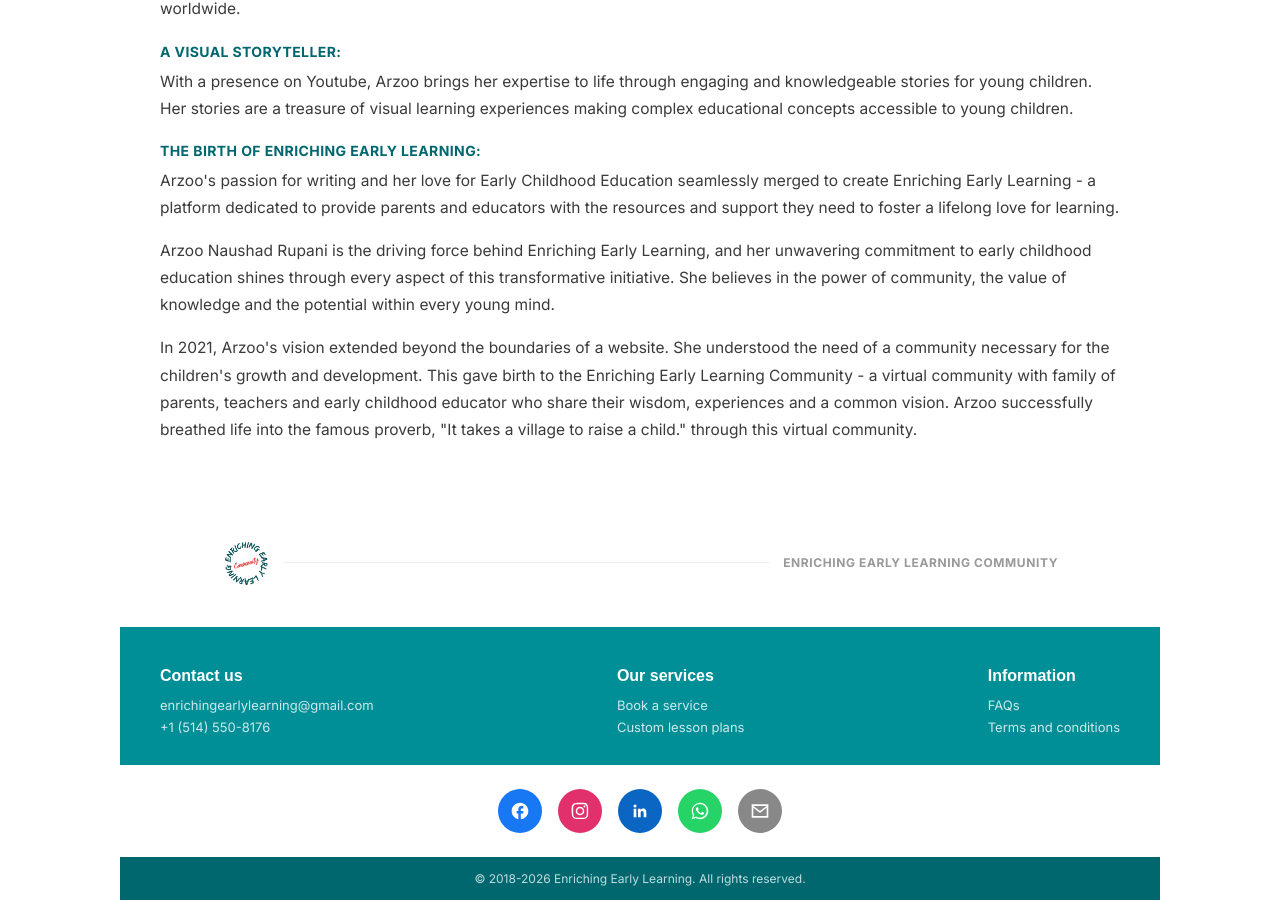
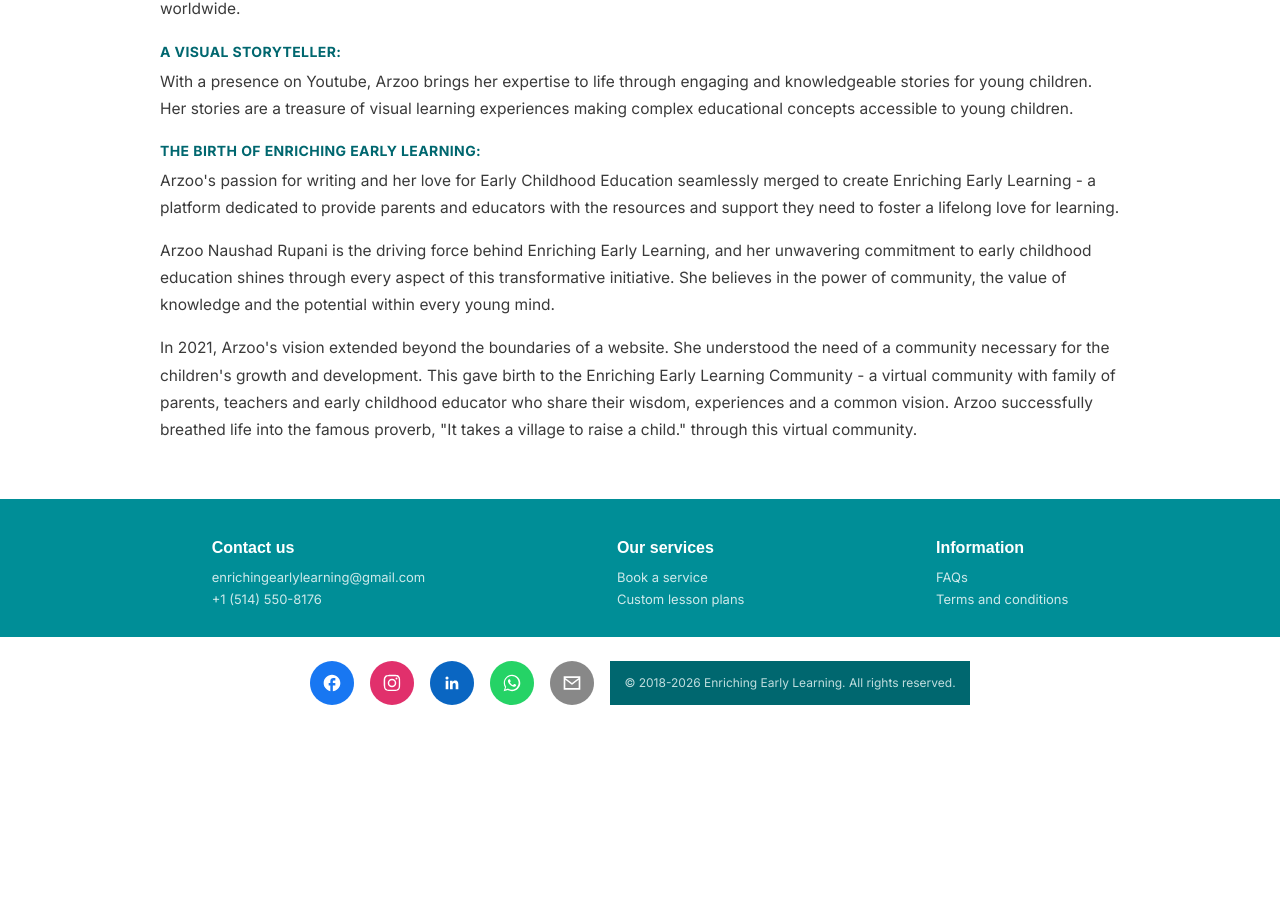
Before and after one commit to enrichingearlylearning/enriching-early-learning-site, a Jekyll site: the page built from about.html, in a window 1280 px wide and 900 px high, scrolled down 1854 px. Built offline with Jekyll 4.4.1, drawn with Linux system fonts in a browser that asks for light colours; some web fonts are replaced; after the commit the page ends 2583 px from its top, so only the background shows below that.

Commit message:
Update about.html

```diff
--- a/about.html
+++ b/about.html
@@ -105,22 +105,20 @@
 <p>Arzoo's passion for writing and her love for Early Childhood Education seamlessly merged to create Enriching Early Learning - a platform dedicated to provide parents and educators with the resources and support they need to foster a lifelong love for learning.</p>
 <p>Arzoo Naushad Rupani is the driving force behind Enriching Early Learning, and her unwavering commitment to early childhood education shines through every aspect of this transformative initiative. She believes in the power of community, the value of knowledge and the potential within every young mind.</p>
 <p>In 2021, Arzoo's vision extended beyond the boundaries of a website. She understood the need of a community necessary for the children's growth and development. This gave birth to the Enriching Early Learning Community - a virtual community with family of parents, teachers and early childhood educator who share their wisdom, experiences and a common vision. Arzoo successfully breathed life into the famous proverb, "It takes a village to raise a child." through this virtual community.</p></div>
-<div class="badge-divider" style="padding:0 32px;">
-  <img src="/assets/images/community-logo.png" alt="">
-  <div class="line"></div>
-  <span class="label">Enriching Early Learning Community</span>
 </div>
-<footer>
+<footer style="max-width:none;width:100%;margin:0;">
+<div style="max-width:1200px;width:100%;margin:0 auto;display:flex;justify-content:space-evenly;flex-wrap:wrap;gap:20px;">
 <div><h4>Contact us</h4><p>enrichingearlylearning@gmail.com</p><p>+1 (514) 550-8176</p></div>
 <div><h4>Our services</h4><p>Book a service</p><p>Custom lesson plans</p></div>
 <div><h4>Information</h4><p>FAQs</p><p>Terms and conditions</p></div>
+</div>
 </footer><div class="social-row">
   <a class="social-circle" style="background:#1877F2;" href="https://www.facebook.com/enrichingearlylearning/" target="_blank" aria-label="Facebook"><svg width="20" height="20" viewBox="0 0 24 24" fill="white"><path d="M22 12c0-5.52-4.48-10-10-10S2 6.48 2 12c0 4.84 3.44 8.87 8 9.8V15H8v-3h2V9.5C10 7.57 11.57 6 13.5 6H16v3h-2c-.55 0-1 .45-1 1v2h3v3h-3v6.95c5.05-.5 9-4.76 9-9.95z"/></svg></a>
   <a class="social-circle" style="background:#E1306C;" href="https://www.instagram.com/enrichingearlylearning" target="_blank" aria-label="Instagram"><svg width="20" height="20" viewBox="0 0 24 24" fill="white"><path d="M12 2c2.72 0 3.06.01 4.12.06 1.06.05 1.79.22 2.43.47.66.26 1.14.57 1.64 1.07.5.5.81.98 1.07 1.64.25.64.42 1.37.47 2.43.05 1.06.06 1.4.06 4.12s-.01 3.06-.06 4.12c-.05 1.06-.22 1.79-.47 2.43-.26.66-.57 1.14-1.07 1.64-.5.5-.98.81-1.64 1.07-.64.25-1.37.42-2.43.47-1.06.05-1.4.06-4.12.06s-3.06-.01-4.12-.06c-1.06-.05-1.79-.22-2.43-.47-.66-.26-1.14-.57-1.64-1.07-.5-.5-.81-.98-1.07-1.64-.25-.64-.42-1.37-.47-2.43C2.01 15.06 2 14.72 2 12s.01-3.06.06-4.12c.05-1.06.22-1.79.47-2.43.26-.66.57-1.14 1.07-1.64.5-.5.98-.81 1.64-1.07.64-.25 1.37-.42 2.43-.47C8.94 2.01 9.28 2 12 2zm0 1.8c-2.67 0-2.99.01-4.04.06-.97.04-1.5.2-1.85.34-.46.18-.79.4-1.14.75-.35.35-.57.68-.75 1.14-.14.35-.3.88-.34 1.85C3.83 9.01 3.82 9.33 3.82 12s.01 2.99.06 4.04c.04.97.2 1.5.34 1.85.18.46.4.79.75 1.14.35.35.68.57 1.14.75.35.14.88.3 1.85.34 1.05.05 1.37.06 4.04.06s2.99-.01 4.04-.06c.97-.04 1.5-.2 1.85-.34.46-.18.79-.4 1.14-.75.35-.35.57-.68.75-1.14.14-.35.3-.88.34-1.85.05-1.05.06-1.37.06-4.04s-.01-2.99-.06-4.04c-.04-.97-.2-1.5-.34-1.85-.18-.46-.4-.79-.75-1.14-.35-.35-.68-.57-1.14-.75-.35-.14-.88-.3-1.85-.34C14.99 3.83 14.67 3.82 12 3.82zm0 3.06a5.12 5.12 0 110 10.24 5.12 5.12 0 010-10.24zm0 1.8a3.32 3.32 0 100 6.64 3.32 3.32 0 000-6.64zm5.4-3.4a1.2 1.2 0 110 2.4 1.2 1.2 0 010-2.4z"/></svg></a>
   <a class="social-circle" style="background:#0A66C2;" href="https://www.linkedin.com/company/enriching-early-learning/" target="_blank" aria-label="LinkedIn"><svg width="18" height="18" viewBox="0 0 24 24" fill="white"><path d="M20.45 20.45h-3.56v-5.57c0-1.33-.02-3.03-1.85-3.03-1.85 0-2.14 1.44-2.14 2.94v5.66H9.35V9h3.41v1.56h.05c.48-.9 1.63-1.85 3.36-1.85 3.6 0 4.27 2.37 4.27 5.45v6.29zM5.34 7.43a2.07 2.07 0 110-4.14 2.07 2.07 0 010 4.14zM7.12 20.45H3.56V9h3.56v11.45z"/></svg></a>
   <a class="social-circle" style="background:#25D366;" href="https://api.whatsapp.com/send/?phone=15145508176&text&type=phone_number&app_absent=0" target="_blank" aria-label="WhatsApp"><svg width="20" height="20" viewBox="0 0 24 24" fill="white"><path d="M12.04 2C6.58 2 2.13 6.45 2.13 11.91c0 1.87.5 3.62 1.44 5.13L2 22l5.09-1.53a9.86 9.86 0 004.95 1.33c5.46 0 9.91-4.45 9.91-9.91S17.5 2 12.04 2zm0 18.15c-1.6 0-3.11-.44-4.42-1.23l-.32-.19-3.29.99.99-3.2-.21-.33a8.18 8.18 0 01-1.26-4.38c0-4.53 3.68-8.21 8.21-8.21 4.53 0 8.21 3.68 8.21 8.21s-3.68 8.34-8.21 8.34zm4.5-6.15c-.25-.12-1.46-.72-1.69-.8-.23-.08-.39-.12-.56.12-.16.24-.64.8-.78.97-.14.16-.29.18-.53.06-.25-.12-1.04-.38-1.98-1.22-.73-.65-1.23-1.46-1.37-1.7-.14-.25-.02-.38.11-.5.12-.12.27-.31.4-.47.13-.16.17-.27.26-.45.08-.18.04-.33-.04-.46-.08-.13-.53-1.28-.73-1.75-.19-.46-.39-.4-.54-.4-.14 0-.31-.01-.47-.01-.16 0-.42.06-.65.31-.22.25-.86.84-.86 2.04s.88 2.37 1 2.53c.13.17 1.72 2.63 4.17 3.58 2.45.95 2.45.63 2.89.6.44-.04 1.44-.59 1.64-1.16.2-.57.2-1.05.14-1.16-.06-.1-.23-.16-.48-.28z"/></svg></a>
   <a class="social-circle" style="background:#888;" href="mailto:arzoo@enrichingearlylearning.com" aria-label="Email"><svg width="20" height="20" viewBox="0 0 24 24" fill="white"><path d="M2 4h20v16H2V4zm2 2v.01L12 12l8-5.99V6H4zm16 2.24l-7.42 5.57a1 1 0 01-1.16 0L4 8.24V18h16V8.24z"/></svg></a>
-</div><div class="copyright">© 2018-2026 Enriching Early Learning. All rights reserved.</div></div><script>
+<div class="copyright">© 2018-2026 Enriching Early Learning. All rights reserved.</div><script>
 document.querySelectorAll('.dropdown-toggle').forEach(toggle => {
   toggle.addEventListener('click', function(e) {
     if (window.innerWidth < 900) {
```
